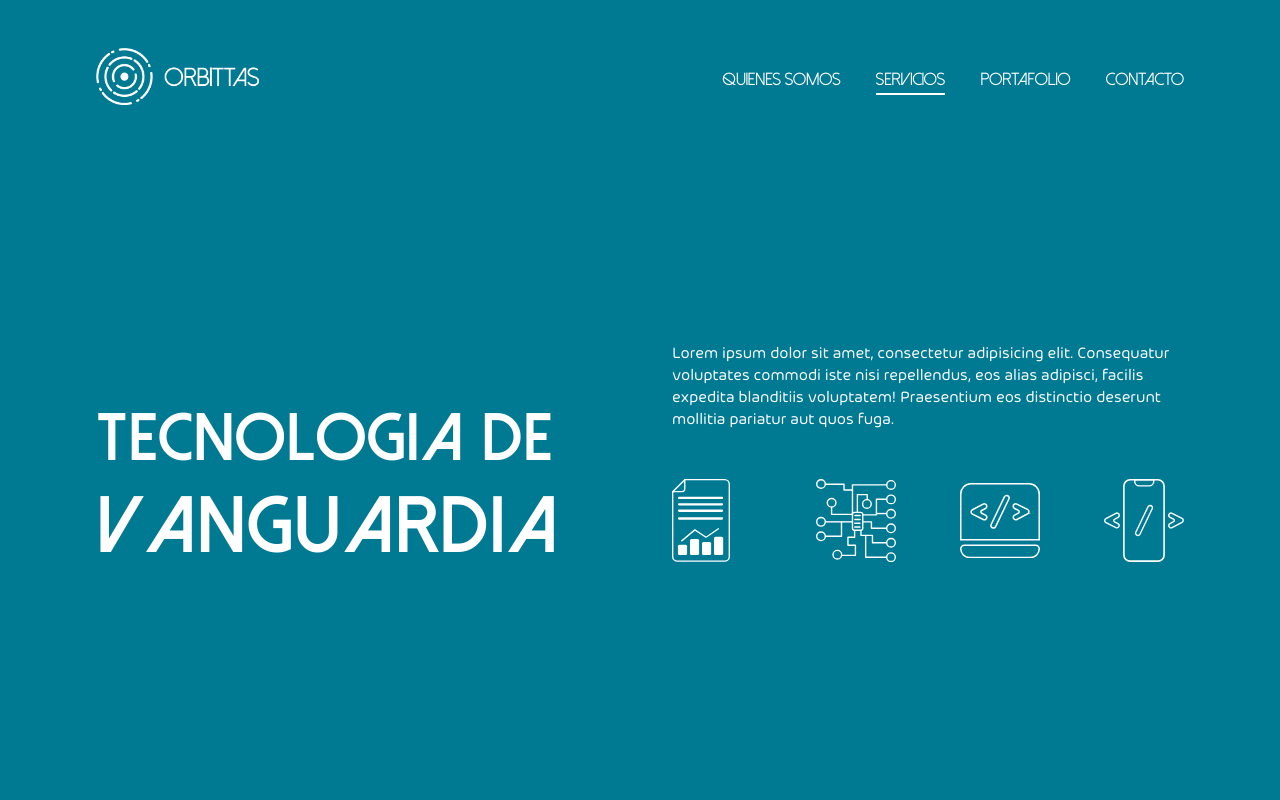
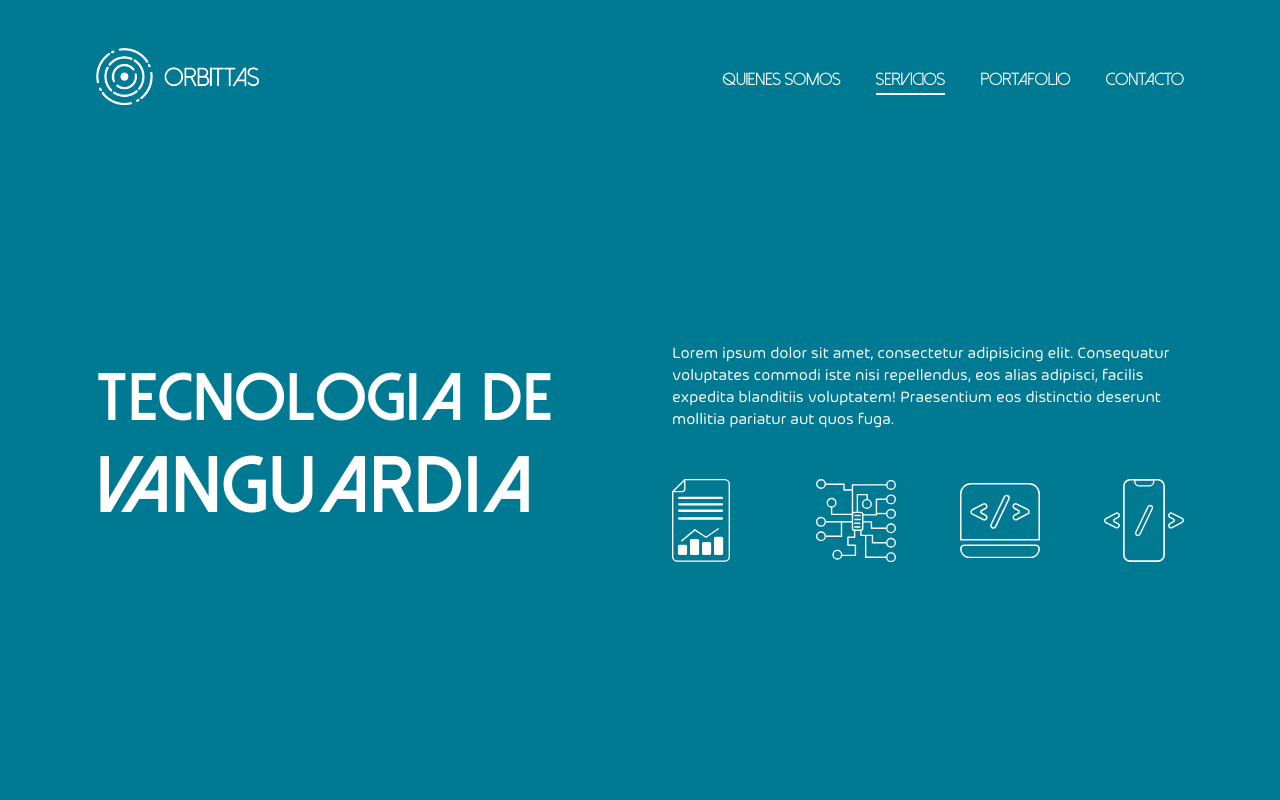
Before and after one commit to jesusrojasweb/orbittas, a website: page servicios.html in a window 1280 px wide. Shown: the top 800 px of the page. Drawn offline with Linux system fonts and the light colour scheme.

Commit message:
Se corrigio el letter spacing en servicios

```diff
--- a/css/servicios.css
+++ b/css/servicios.css
@@ -281,7 +281,11 @@ ul,figure{
 	font-family: 'Dolce Vita', system-ui, -apple-system, BlinkMacSystemFont, Segoe UI, Roboto, Oxygen, Ubuntu, Cantarell, Droid Sans, Helvetica Neue;
 	font-size: 80px;
 	font-size: 5rem;
-	margin-bottom: 0
+	margin-bottom: 1em
+}
+.hero .margen .contenedor .title .spacing{
+	letter-spacing: -25px;
+	margin-right: 25px;
 }
 .hero .margen .contenedor .title .ancho{
 	font-size: 67.2px;
--- a/servicios.html
+++ b/servicios.html
@@ -43,7 +43,7 @@
 				</div>
 				<div class="contenedor">
 					<div class="item">
-						<h1 class="title"><span class="ancho">Tecnologia de</span> vanguardia</h1>
+						<h1 class="title"><span class="ancho">Tecnologia de</span> <span class="spacing">va</span>nguardia</h1>
 					</div>
 					<div class="item">
 						<p class="descripcion">Lorem ipsum dolor sit amet, consectetur adipisicing elit. Consequatur voluptates commodi iste nisi repellendus, eos alias adipisci, facilis expedita blanditiis voluptatem! Praesentium eos distinctio deserunt mollitia pariatur aut quos fuga.</p>
--- a/src/postcss/servicios.css
+++ b/src/postcss/servicios.css
@@ -393,7 +393,11 @@ ul,figure{
 				color: white;
 				font-family: var(--fuentePrincipal);
 				font-size: 5rem;
-				margin-bottom: 0;
+				margin-bottom: 1em;
+				& .spacing{
+					letter-spacing: -25px;
+					margin-right: 25px;
+				}
 				& .ancho{
 					font-size: 4.2rem;
 				}
```
